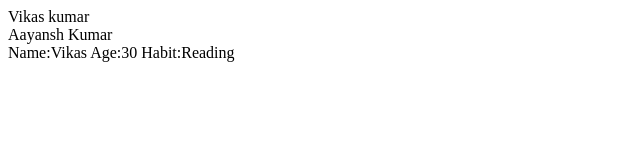
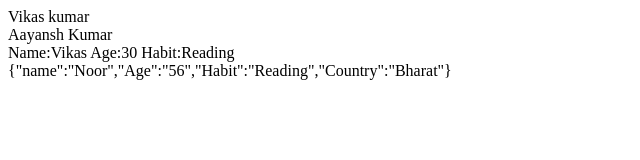
Before and after one commit to vikas9560/javascript-classes, a plain HTML site: page day2/index.html in a window 1280 px wide. Shown: the whole page, without its empty margins (0-640 px from the left). Drawn offline with Linux system fonts and the light colour scheme.

Commit message:
Create Object

```diff
--- a/day2/index.html
+++ b/day2/index.html
@@ -11,6 +11,7 @@
     <div id="boolean"></div>
     <div id="concatenate"></div>
     <div id="object"></div>
+    <div id="emptyObject"></div>
 
     <script>
         //1. Boolean Variable Example
@@ -31,10 +32,33 @@
 
         //3. Object
         let person = {name: "Vikas",age: "30",habit: "Reading"};
-        document.getElementById('object').innerHTML = "Name:" + person.name;
-        document.getElementById('object').innerHTML = "Name:" + person.name + " " + "Age:" + person.age;
+        // document.getElementById('object').innerHTML = "Name:" + person.name;
+        // document.getElementById('object').innerHTML = "Name:" + person.name + " " + "Age:" + person.age;
         document.getElementById('object').innerHTML = "Name:" + person.name + " " + "Age:" + person.age + " " + "Habit:" + person.habit;
 
+        //3. Empty Object
+        let Person1 = {};
+        Person1.name = "vikas";
+        Person1.Age = "30";
+        Person1.Habit = "Reading";
+        // document.getElementById('emptyObject').innerHTML = Person1;
+        // let mydata = Object.values(Person1);
+        let mydata = JSON.stringify(Person1);
+        document.getElementById('emptyObject').innerHTML = mydata;
+        console.log(Person1);
+
+        // Change Value In object
+        Person1.name = "Noor";
+        Person1.Age = "56";
+        let mydata1 = JSON.stringify(Person1);
+        document.getElementById('emptyObject').innerHTML = mydata1;
+        console.log(Person1);
+
+        // Add Value In object
+        Person1.Country = "Bharat";
+        let mydata2 = JSON.stringify(Person1);
+        document.getElementById('emptyObject').innerHTML = mydata2;
+        console.log(Person1);
     </script>
 </body>
 </html>
```
